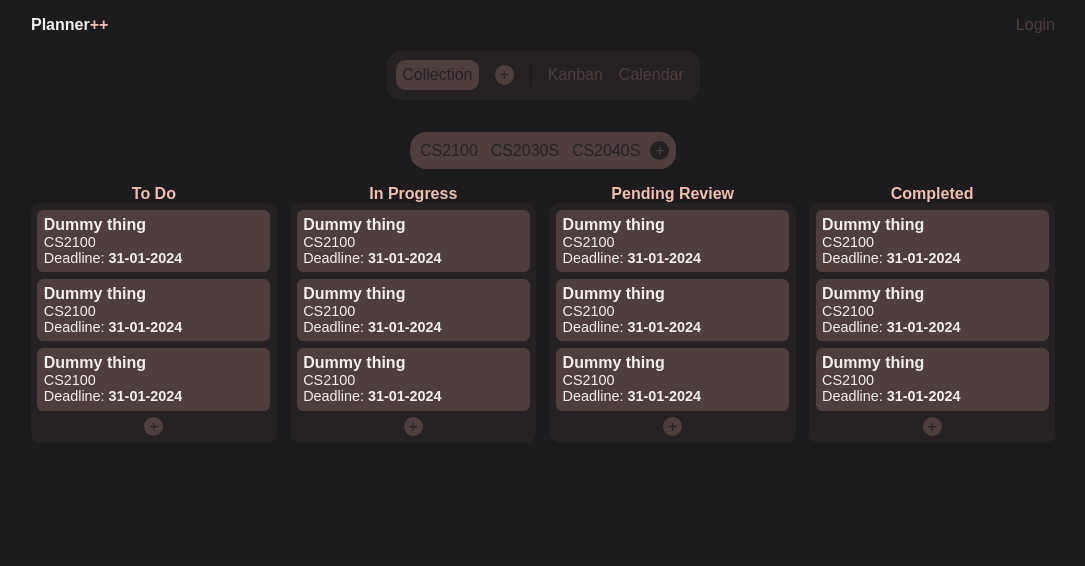
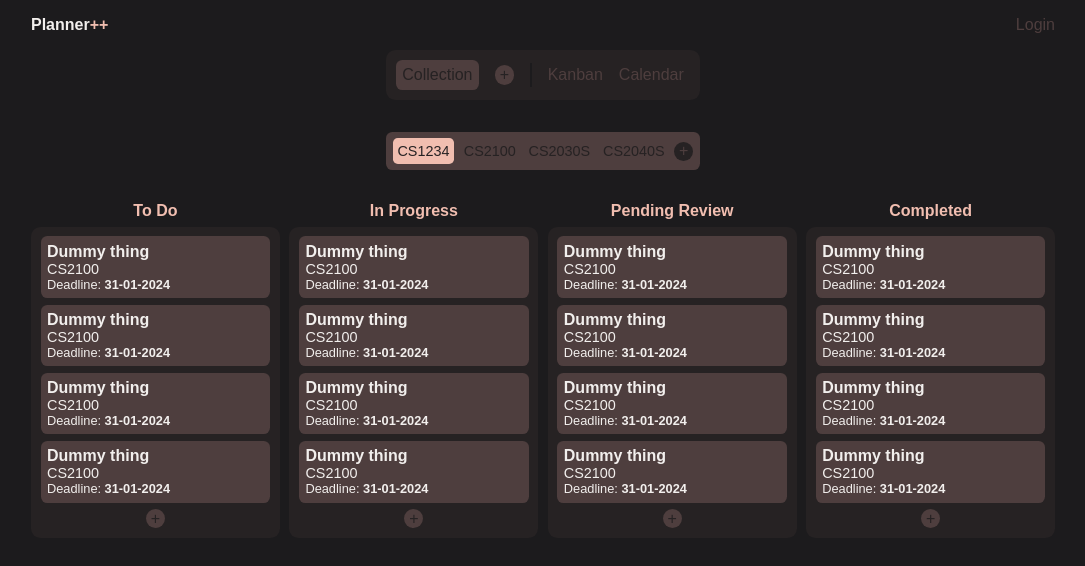
Before and after one commit to Airiinnn/plannerpp-app, a React (Create React App) app: page / in a window 1280 px wide. Shown: the top 566 px of the page, without its empty margins (97-1182 px from the left). Built offline with nearby package versions, Linux system fonts and the light colour scheme.

Commit message:
Design changes.

```diff
--- a/src/components/Dropdown/dropdown.scss
+++ b/src/components/Dropdown/dropdown.scss
@@ -2,7 +2,7 @@
 
 .dropdown__button {
   border: none;
-  border-radius: 0.6em;
+  border-radius: 0.4em;
   color: $sub-alt-color;
   padding: 0.4em;
   cursor: pointer;
--- a/src/components/KanbanCard/kanban-card.scss
+++ b/src/components/KanbanCard/kanban-card.scss
@@ -34,7 +34,7 @@
 }
 
 .kanban-card__date {
-  font-size: 0.9em;
+  font-size: 0.8em;
 }
 
 .kanban-card__date--bold {
--- a/src/components/KanbanColumn/KanbanColumn.tsx
+++ b/src/components/KanbanColumn/KanbanColumn.tsx
@@ -14,6 +14,7 @@ function KanbanColumn({ columnHeader }: KanbanColumnProps) {
         <KanbanCard title="Dummy thing" tag="CS2100" endDate="31-01-2024"/>
         <KanbanCard title="Dummy thing" tag="CS2100" endDate="31-01-2024"/>
         <KanbanCard title="Dummy thing" tag="CS2100" endDate="31-01-2024"/>
+        <KanbanCard title="Dummy thing" tag="CS2100" endDate="31-01-2024"/>
 
         <CircleButton clickHandler={() => alert("+")} text="+" />
       </div>
--- a/src/components/KanbanColumn/kanban-column.scss
+++ b/src/components/KanbanColumn/kanban-column.scss
@@ -1,7 +1,7 @@
 @import "../../styles/variables";
 
 .kanban-column {
-  width: 24%;
+  flex-grow: 1;
   height: 100%;
 }
 
@@ -9,6 +9,7 @@
   color: $main-color;
   font-weight: bold;
   text-align: center;
+  margin-bottom: 0.4em;
 }
 
 .kanban-column__content {
@@ -17,7 +18,7 @@
   justify-content: flex-start;
   align-items: center;
   gap: 0.4em;
-  padding: 0.4em;
+  padding: 0.6em;
   border: none;
   border-radius: 0.6em;
   background: $sub-alt-color;
--- a/src/components/NavbarLink/navbar-link.scss
+++ b/src/components/NavbarLink/navbar-link.scss
@@ -5,6 +5,10 @@
   transition: $animation-duration;
 }
 
+.navbar-link__text--selected {
+  color: $main-color;
+}
+
 .navbar-link__text:hover {
   color: $text-color;
 }
--- a/src/components/Tagbar/Tagbar.tsx
+++ b/src/components/Tagbar/Tagbar.tsx
@@ -7,13 +7,16 @@ import CircleButton from "../CircleButton/CircleButton";
 function Tagbar({ tags }: TagbarProps) {
   return (
     <div className="tagbar">
+      <div className="tagbar__tag--selected">
+        <h2 className="tagbar__tag__text">CS1234</h2>
+      </div>
       {tags.map((tag: string) => (
-        <div className="tagbar__tag">
-          <h2 className="tagbar__tag__text" key={tag}>{tag}</h2>
+        <div className="tagbar__tag" key={tag}>
+          <h2 className="tagbar__tag__text">{tag}</h2>
         </div>
       ))}
 
-      <CircleButton clickHandler={() => alert("+")} text="+" invertColors={true} />
+      <CircleButton clickHandler={() => alert("+")} text="+" invertColors={true}/>
     </div>
   );
 }
--- a/src/components/Tagbar/tagbar.scss
+++ b/src/components/Tagbar/tagbar.scss
@@ -1,13 +1,13 @@
 @import "../../styles/variables";
 
 .tagbar {
-  background-color: $sub-color;
+  background: $sub-color;
   display: flex;
   align-items: center;
   justify-content: center;
   gap: 0.4em;
   border: none;
-  border-radius: 1em;
+  border-radius: 0.4em;
   padding: 0.4em;
 }
 
@@ -18,9 +18,10 @@
 }
 
 .tagbar__tag--selected {
-  padding: 0.2em;
-  border-radius: 0.6em;
+  padding: 0.3em;
+  border-radius: 0.3em;
   background: $main-color;
+  font-weight: bold;
 }
 
 .tagbar__tag:hover {
@@ -32,4 +33,5 @@
 .tagbar__tag__text {
   color: $sub-alt-color;
   transition: $animation-duration;
+  font-size: 0.9em;
 }
--- a/src/containers/Navbar/navbar.scss
+++ b/src/containers/Navbar/navbar.scss
@@ -7,7 +7,7 @@
   gap: 1em;
   background: $sub-alt-color;
   border: none;
-  border-radius: 1em;
+  border-radius: 0.6em;
   padding: 0.6em 1em 0.6em 0.6em;
   margin-bottom: 2em;
 }
--- a/src/views/Kanban/kanban.scss
+++ b/src/views/Kanban/kanban.scss
@@ -6,7 +6,7 @@
   flex-direction: column;
   justify-content: flex-start;
   align-items: center;
-  gap: 1em;
+  gap: 2em;
 }
 
 .kanban-board {
@@ -15,4 +15,5 @@
   display: flex;
   align-items: flex-start;
   justify-content: space-between;
+  gap: 0.6em;
 }
```
